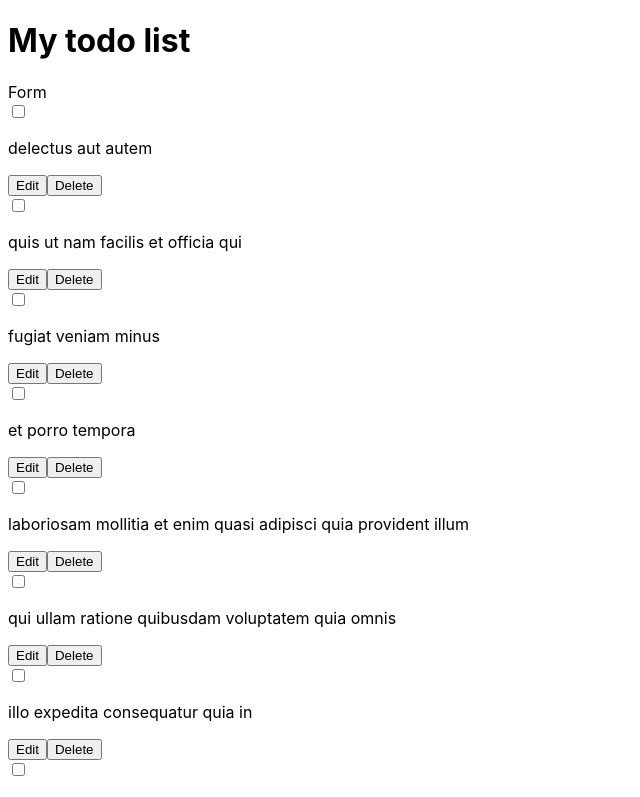
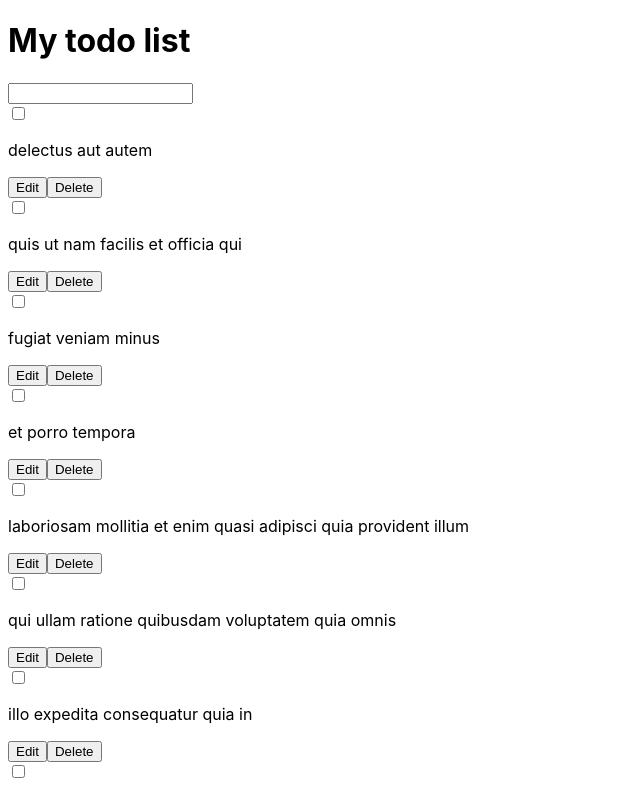
Before and after one commit to kseniiaIrinarkhova/todo, a React (Vite) app: page / in a window 1280 px wide. Shown: the top 797 px of the page, without its empty margins (0-640 px from the left). Built offline with nearby package versions, Linux system fonts and the light colour scheme.

Commit message:
created form

```diff
--- a/src/App.jsx
+++ b/src/App.jsx
@@ -1,5 +1,5 @@
 import './App.css'
-import { useReducer } from 'react';
+import { useReducer, useState } from 'react';
 
 //import components
 import Form from './components/Form/Form';
@@ -9,14 +9,16 @@ import Todo from './components/Todo/Todo';
 import { initialState, ACTION } from './services/constant.data';
 
 function App() {
-  const [todos, dispatch] = useReducer(reducer, initialState )
-const todoList = initialState.map((todo)=>{
+  const [todos, dispatch] = useReducer(reducer, initialState)
+  const [title, setTitle] = useState('')
+
+  const todoList = initialState.map((todo) => {
     return <Todo todo={todo} />
   });
   return (
     <>
       <h1>My todo list</h1>
-<Form/>
+      <Form title={title} setTitle={setTitle} />
       <div className="list">
         {todoList}
       </div>
@@ -29,6 +31,6 @@ export default App
 
 //functions
 
-function reducer(state, action){
+function reducer(state, action) {
 
 }
--- a/src/components/Form/Form.jsx
+++ b/src/components/Form/Form.jsx
@@ -1,7 +1,9 @@
 import './Form.css'
 
-export default function Form() {
+export default function Form({title, setTitle}) {
   return (
-    <div>Form</div>
+    <form>
+      <input type="text" value={title} onChange={(e) => setTitle(e.target.value) }/>
+    </form>
   )
 }
```
Lines whose indentation alone changed are shown as unchanged.
